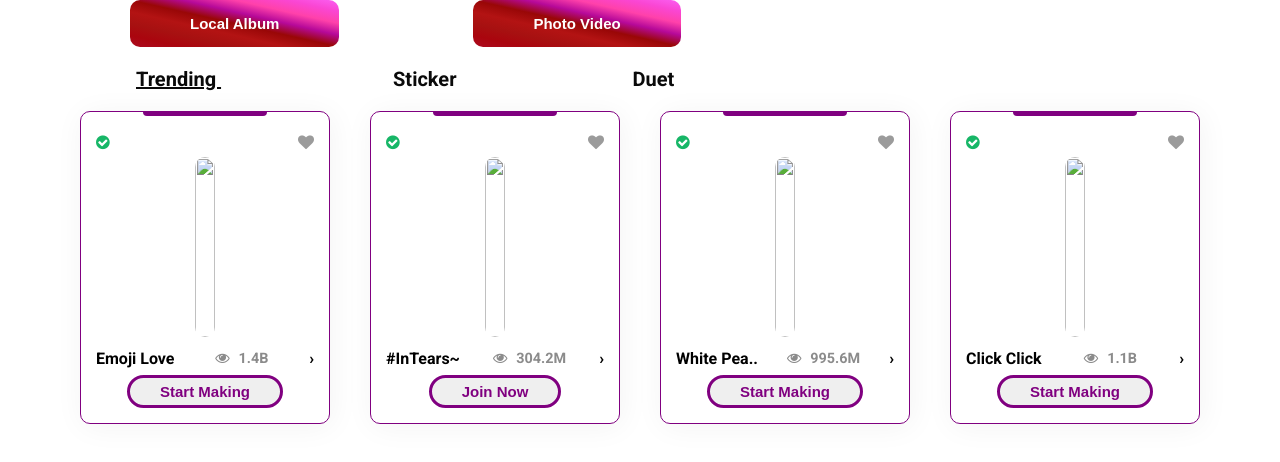
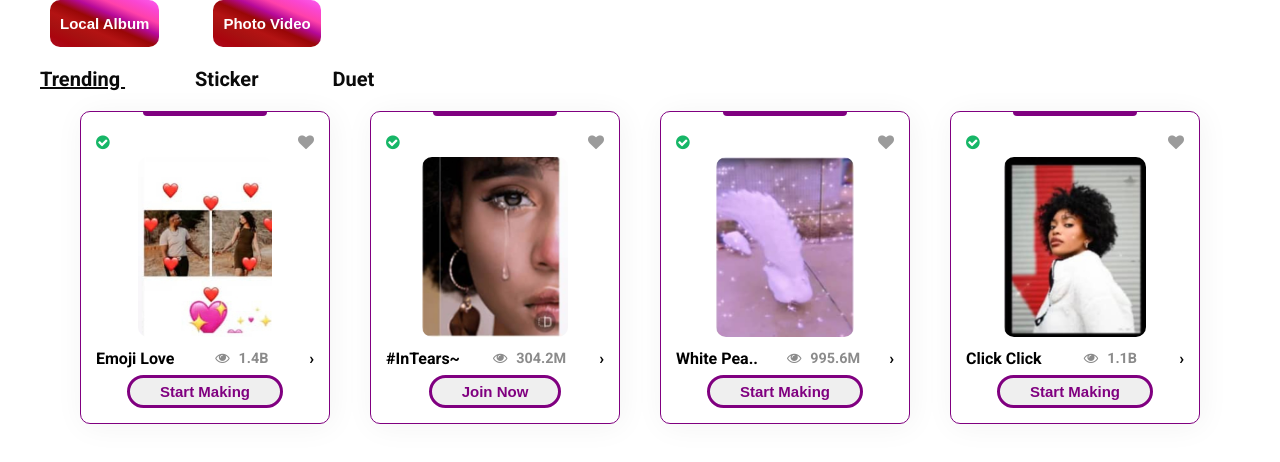
Before and after one commit to Promise-nuwasa/montrine, a plain HTML site: page index.html in a window 1280 px wide. Drawn offline with Linux system fonts and the light colour scheme.

Commit message:
Add files via upload

```diff
--- a/index.html
+++ b/index.html
@@ -28,7 +28,7 @@
                 <label class="heart" for="heart-btn-1"></label>
             </div>
             <div class="content">
-                <img src="images/image1.jpg"
+                <img src="image1.jpg"
                     alt="">
 
             </div>
@@ -55,7 +55,7 @@
                 </div>
             </div>
             <div class="content">
-                <img src="images/image2.png" alt="">
+                <img src="image2.png" alt="">
             </div>
             <div class="btn">
                 <hi>#InTears~</hi>
@@ -76,7 +76,7 @@
                 <label class="heart" for="heart-btn-3"></label>
             </div>
             <div class="content">
-                <img src="images/image3.png" alt="">
+                <img src="image3.png" alt="">
             </div>
             <div class="btn">
                 <hi> White Pea.. </hi>
@@ -96,7 +96,7 @@
                 <label class="heart" for="heart-btn-4"></label>
             </div>
             <div class="content">
-                <img src="images/image4.png" alt="">
+                <img src="image4.png" alt="">
             </div>
             <div class="btn">
                 <hi> Click Click </hi>
--- a/styles.css
+++ b/styles.css
@@ -49,11 +49,11 @@ a{
 
     color: #0a0a0a;
     text-align: center;
-    padding: 14px 16px;
+    padding: 14px 10px;
     font-size: 20px;
     text-decoration: none;
     margin: 20px;
-    margin-left: 120px;
+    margin-left: 30px;
     align-items: center;
     font-weight: bold;
 }
@@ -157,13 +157,13 @@ button{
     font-weight: bold;
 }
 .button2{
-    margin-left: 130px;
+    margin-left: 50px;
     color:#fff;
     border: none;
     border-radius: 10px;
     display: inline-block;
     text-decoration: none;
-    padding: 15px 60px;
+    padding: 15px 10px;
     margin-bottom: 20px;
     background-image: linear-gradient(to right top, #ac0b20, #aa050e, #a71111, #b31313, #990707, #b60999, #ff41aa, #fa46d3, #fb5ff3);
 
```
